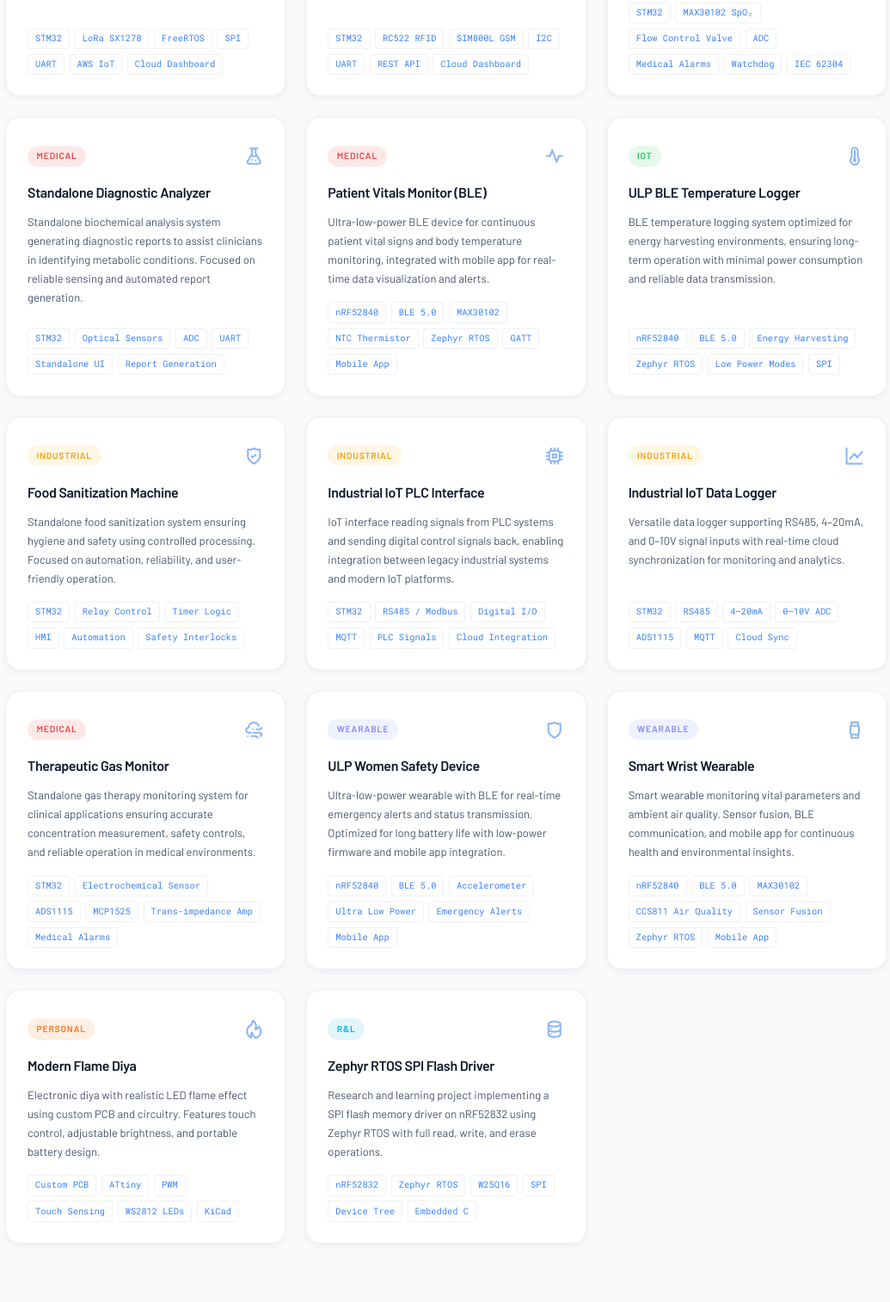
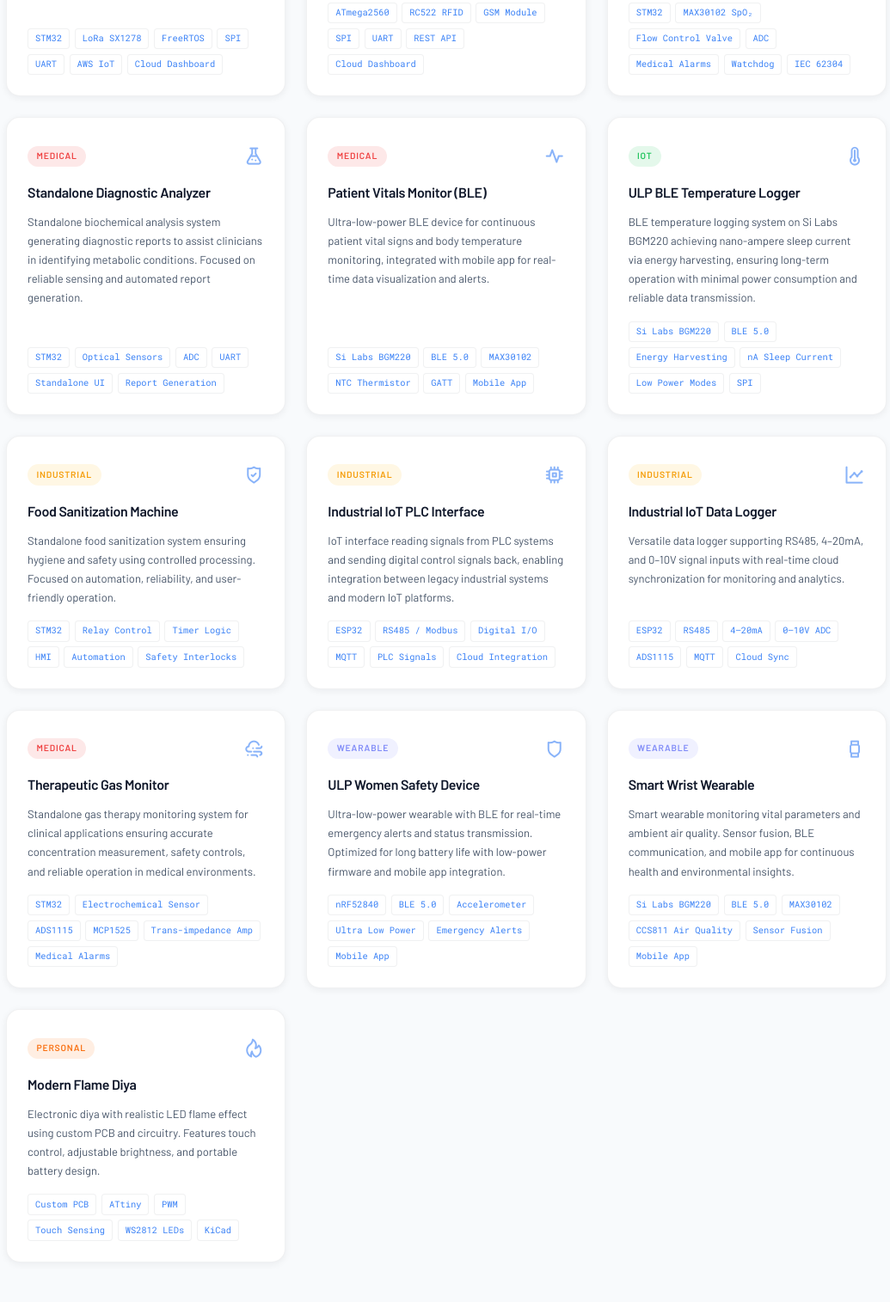
Before and after one commit to saikumar-mandaji/Portfolio_Saikumar, a plain HTML site: page index.html in a window 1280 px wide. Shown: the part 5085-6600 px from the top of the page at 86% size, without its empty margins (121-1156 px from the left). Drawn offline with nearby package versions, Linux system fonts and the light colour scheme.

Commit message:
Update project tech stacks with accurate chips
- Patient Vitals & ULP Temp Logger: nRF52840 -> Si Labs BGM220
- ULP Temp Logger: highlight nA sleep current
- Industrial IoT devices: STM32 -> ESP32
- IoT Payphone: STM32/RC522 -> ATmega2560 + GSM Module
- Smart Wrist Wearable: nRF52840 -> Si Labs BGM220, remove Zephyr
- Remove Zephyr SPI Flash project card
- Update project count 13 -> 12, remove R&L filter

Co-Authored-By: Claude Sonnet 4.6 <noreply@anthropic.com>

```diff
--- a/index.html
+++ b/index.html
@@ -449,16 +449,15 @@
     <!--=================== PROJECTS ===================-->
     <section class="portfolio section" id="portfolio">
       <h2 class="section__title">Projects</h2>
-      <span class="section__subtitle">13 Products · Medical · IoT · Industrial · Wearable</span>
+      <span class="section__subtitle">12 Products · Medical · IoT · Industrial · Wearable</span>
 
       <div class="projects__filter container">
-        <button class="filter__btn active-filter" data-filter="all">All <span class="filter__count">13</span></button>
+        <button class="filter__btn active-filter" data-filter="all">All <span class="filter__count">12</span></button>
         <button class="filter__btn" data-filter="medical">Medical <span class="filter__count">5</span></button>
-        <button class="filter__btn" data-filter="iot">IoT <span class="filter__count">4</span></button>
+        <button class="filter__btn" data-filter="iot">IoT <span class="filter__count">3</span></button>
         <button class="filter__btn" data-filter="industrial">Industrial <span class="filter__count">2</span></button>
         <button class="filter__btn" data-filter="wearable">Wearable <span class="filter__count">2</span></button>
         <button class="filter__btn" data-filter="personal">Personal <span class="filter__count">1</span></button>
-        <button class="filter__btn" data-filter="rl">R&L <span class="filter__count">1</span></button>
       </div>
 
       <div class="projects__grid container">
@@ -486,8 +485,8 @@
           <h3 class="project__title">IoT Payphone System</h3>
           <p class="project__desc">RFID-authenticated payphone system for student calling over GSM. Remote cloud interface for parents and admins to monitor usage and manage access.</p>
           <div class="project__tags">
-            <span>STM32</span><span>RC522 RFID</span><span>SIM800L GSM</span>
-            <span>I2C</span><span>UART</span><span>REST API</span><span>Cloud Dashboard</span>
+            <span>ATmega2560</span><span>RC522 RFID</span><span>GSM Module</span>
+            <span>SPI</span><span>UART</span><span>REST API</span><span>Cloud Dashboard</span>
           </div>
         </div>
 
@@ -528,8 +527,8 @@
           <h3 class="project__title">Patient Vitals Monitor (BLE)</h3>
           <p class="project__desc">Ultra-low-power BLE device for continuous patient vital signs and body temperature monitoring, integrated with mobile app for real-time data visualization and alerts.</p>
           <div class="project__tags">
-            <span>nRF52840</span><span>BLE 5.0</span><span>MAX30102</span>
-            <span>NTC Thermistor</span><span>Zephyr RTOS</span><span>GATT</span><span>Mobile App</span>
+            <span>Si Labs BGM220</span><span>BLE 5.0</span><span>MAX30102</span>
+            <span>NTC Thermistor</span><span>GATT</span><span>Mobile App</span>
           </div>
         </div>
 
@@ -540,10 +539,10 @@
             <i class="uil uil-temperature project__icon"></i>
           </div>
           <h3 class="project__title">ULP BLE Temperature Logger</h3>
-          <p class="project__desc">BLE temperature logging system optimized for energy harvesting environments, ensuring long-term operation with minimal power consumption and reliable data transmission.</p>
+          <p class="project__desc">BLE temperature logging system on Si Labs BGM220 achieving nano-ampere sleep current via energy harvesting, ensuring long-term operation with minimal power consumption and reliable data transmission.</p>
           <div class="project__tags">
-            <span>nRF52840</span><span>BLE 5.0</span><span>Energy Harvesting</span>
-            <span>Zephyr RTOS</span><span>Low Power Modes</span><span>SPI</span>
+            <span>Si Labs BGM220</span><span>BLE 5.0</span><span>Energy Harvesting</span>
+            <span>nA Sleep Current</span><span>Low Power Modes</span><span>SPI</span>
           </div>
         </div>
 
@@ -570,7 +569,7 @@
           <h3 class="project__title">Industrial IoT PLC Interface</h3>
           <p class="project__desc">IoT interface reading signals from PLC systems and sending digital control signals back, enabling integration between legacy industrial systems and modern IoT platforms.</p>
           <div class="project__tags">
-            <span>STM32</span><span>RS485 / Modbus</span><span>Digital I/O</span>
+            <span>ESP32</span><span>RS485 / Modbus</span><span>Digital I/O</span>
             <span>MQTT</span><span>PLC Signals</span><span>Cloud Integration</span>
           </div>
         </div>
@@ -584,7 +583,7 @@
           <h3 class="project__title">Industrial IoT Data Logger</h3>
           <p class="project__desc">Versatile data logger supporting RS485, 4–20mA, and 0–10V signal inputs with real-time cloud synchronization for monitoring and analytics.</p>
           <div class="project__tags">
-            <span>STM32</span><span>RS485</span><span>4–20mA</span>
+            <span>ESP32</span><span>RS485</span><span>4–20mA</span>
             <span>0–10V ADC</span><span>ADS1115</span><span>MQTT</span><span>Cloud Sync</span>
           </div>
         </div>
@@ -626,8 +625,8 @@
           <h3 class="project__title">Smart Wrist Wearable</h3>
           <p class="project__desc">Smart wearable monitoring vital parameters and ambient air quality. Sensor fusion, BLE communication, and mobile app for continuous health and environmental insights.</p>
           <div class="project__tags">
-            <span>nRF52840</span><span>BLE 5.0</span><span>MAX30102</span>
-            <span>CCS811 Air Quality</span><span>Sensor Fusion</span><span>Zephyr RTOS</span><span>Mobile App</span>
+            <span>Si Labs BGM220</span><span>BLE 5.0</span><span>MAX30102</span>
+            <span>CCS811 Air Quality</span><span>Sensor Fusion</span><span>Mobile App</span>
           </div>
         </div>
 
@@ -642,20 +641,6 @@
           <div class="project__tags">
             <span>Custom PCB</span><span>ATtiny</span><span>PWM</span>
             <span>Touch Sensing</span><span>WS2812 LEDs</span><span>KiCad</span>
-          </div>
-        </div>
-
-        <!-- 14. Zephyr SPI Flash (R&L) -->
-        <div class="project__card card-item" data-category="rl">
-          <div class="project__header">
-            <span class="project__badge badge--rl">R&amp;L</span>
-            <i class="uil uil-database project__icon"></i>
-          </div>
-          <h3 class="project__title">Zephyr RTOS SPI Flash Driver</h3>
-          <p class="project__desc">Research and learning project implementing a SPI flash memory driver on nRF52832 using Zephyr RTOS with full read, write, and erase operations.</p>
-          <div class="project__tags">
-            <span>nRF52832</span><span>Zephyr RTOS</span><span>W25Q16</span>
-            <span>SPI</span><span>Device Tree</span><span>Embedded C</span>
           </div>
         </div>
 
```
